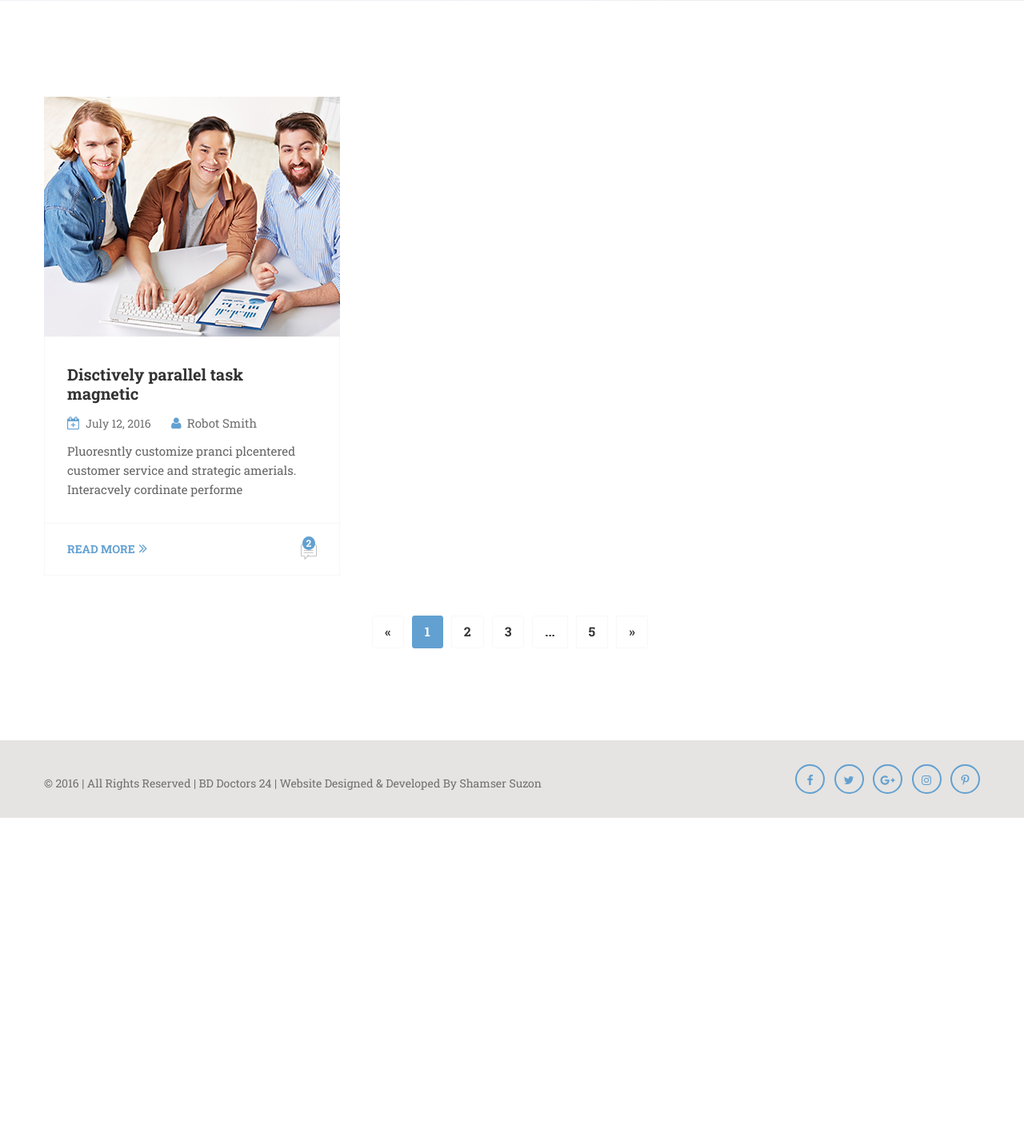
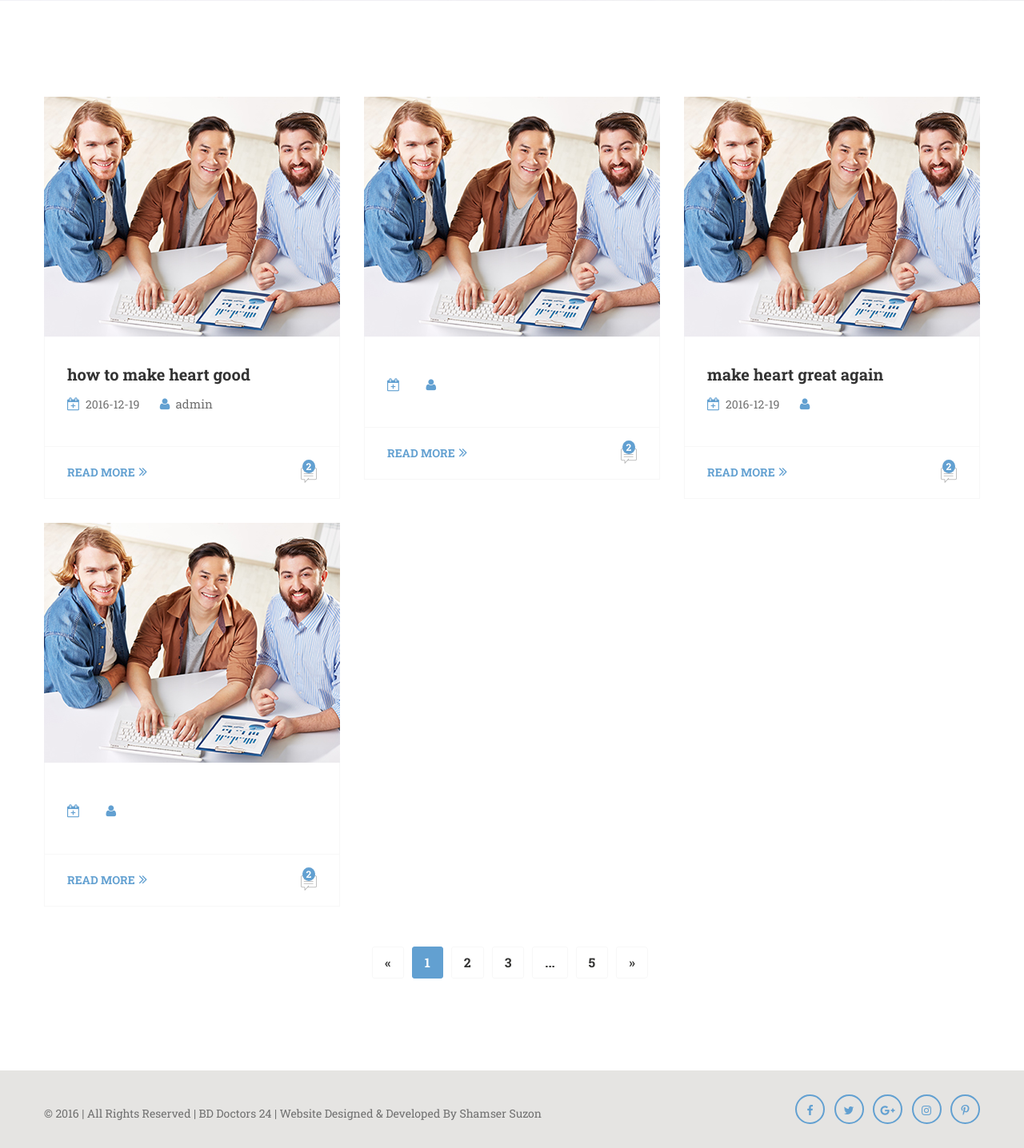
Before and after one commit to SknightS/bd-doctors-24, a PHP site: page /health-blog.php in a window 1280 px wide. Shown: the part 462-1898 px from the top of the page at 80% size. Before the commit the page ends 1485 px from the top, so only its background shows below. Run offline with PHP 8.4, Linux system fonts and the light colour scheme; a user stored in the database is signed in; data comes from the database, SQL or seed files in the repository; some libraries are stand-ins or nearby versions.

Commit message:
upto recent news

```diff
--- a/blog-single-page.php
+++ b/blog-single-page.php
@@ -149,7 +149,7 @@
                                     $result1=mysqli_query($con,$sql1);
                                     while ($row1=mysqli_fetch_array($result1)){
                                     ?>
-									<li><a href="all_categories.php"><i class="fa fa-chevron-circle-right" aria-hidden="true"></i><span><?php echo $row1['category']?> </span><span class="category-post-count"><?php echo $row1['count_cate']?> </span></a></li>
+									<li><a href="all_categories.php?cg=<?php echo $row1['category']?>"><i class="fa fa-chevron-circle-right" aria-hidden="true"></i><span><?php echo $row1['category']?> </span><span class="category-post-count"><?php echo $row1['count_cate']?> </span></a></li>
 									<?php
                                     }
                                     ?>
@@ -169,7 +169,7 @@
                                             while ($row2=mysqli_fetch_array($result2)) {
                                                 ?>
 
-                                                <a href="#" class="latest-news-title"><?php echo $row2['b_title'] ?></a><br>
+                                                <a href="blog-single-page.php?id=<?php echo $row2['id']?>" class="latest-news-title"><?php echo $row2['b_title'] ?></a><br>
                                                 <span class="post-date"><a href="#"></a><?php echo $row2['date'] ?></span>
 
                                                 <?php
--- a/health-blog.php
+++ b/health-blog.php
@@ -1,5 +1,9 @@
 <!doctype html>
 <html class="no-js" lang="en">
+<?php include ('connection.php');
+extract($_POST);
+extract($_GET);
+?>
 
 <head>
         <meta charset="utf-8">
@@ -75,31 +79,43 @@
 			<div class="container">
 				<div class="row">
 					<div class="row">
+                        <?php
+                        $sql="select * from blog";
+                        $result=mysqli_query($con,$sql);
+                        while ($row=mysqli_fetch_array($result)) {?>
 
 						<div class="col-sm-4 col-xs-12">
 							<div class="single-blog-box">
+
+
                                     <div class="single-blog-box-img">
-									<a href="blog-single-page.php"><img src="images/home-blog-one.jpg" alt="" /></a>
+                                        <a href="blog-single-page.php?id=<?php echo $row['id']?>"><img src="images/home-blog-one.jpg" alt=""/></a>
                                     </div>
                                     <div class="blog-content">
-									<h3><a href="blog-single-page.php">Disctively parallel task magnetic </a></h3>
+                                        <h3><a href="blog-single-page.php?id=<?php echo $row['id']?>"><?php echo $row['b_title']?></a></h3>
                                         <div class="post-meta">
-										<span><i class="fa fa-calendar-plus-o" aria-hidden="true"></i>July 12, 2016</span>
-										<span><i class="fa fa-user" aria-hidden="true"></i><a href="#">Robot Smith</a></span>
+                                            <span><i class="fa fa-calendar-plus-o" aria-hidden="true"></i><?php echo $row['date']?></span>
+                                            <span><i class="fa fa-user" aria-hidden="true"></i><a
+                                                        href="#"><?php echo $row['post_by']?></a></span>
                                         </div>
-									<div class="post-excerpt">
-										<p>Pluoresntly customize pranci plcentered  customer service and strategic amerials. Interacvely cordinate performe</p>
-									</div>
+<!--                                        <div class="post-excerpt">-->
+<!--                                            <p>--><?php //echo $row['m_content']?><!--</p>-->
+<!--                                        </div>-->
                                     </div>
                                     <div class="read-more-box">
-									<a href="blog-single-page.php" class="read-more">read more<i class="fa fa-angle-double-right" aria-hidden="true"></i></a>
+                                        <a href="blog-single-page.php?id=<?php echo $row['id']?>" class="read-more">read more<i
+                                                    class="fa fa-angle-double-right" aria-hidden="true"></i></a>
                                         <div class="comment-count">
                                             <span class="comment-number">2</span>
                                             <span class="flaticon-interface"></span>
                                         </div>
                                     </div>
+
 							</div>
 						</div>
+                <?php
+                }
+                ?>
 
 
 
```
Also changed, not shown: all_categories.php (+25 -10 lines). Lines whose indentation alone changed are shown as unchanged.
